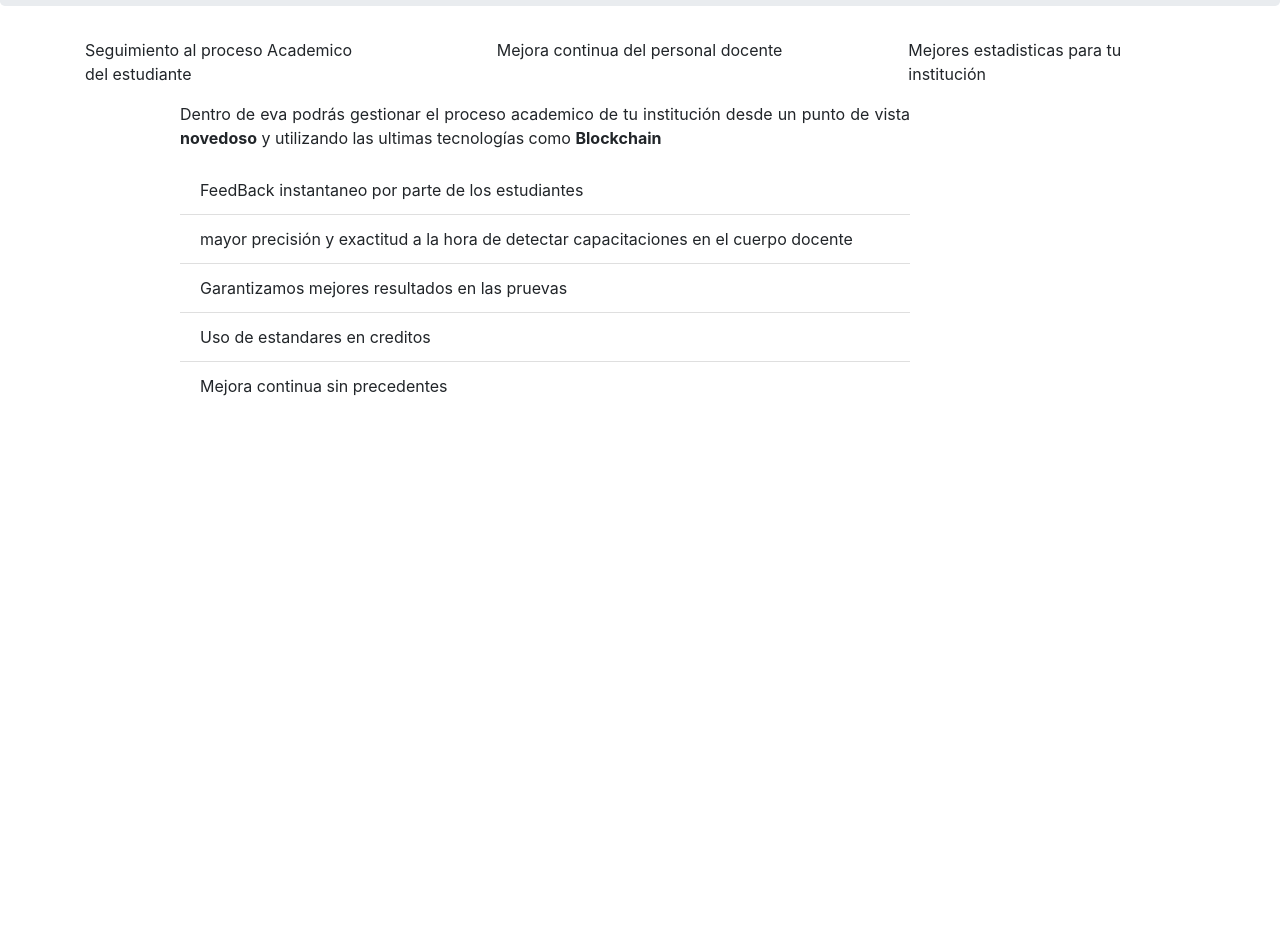
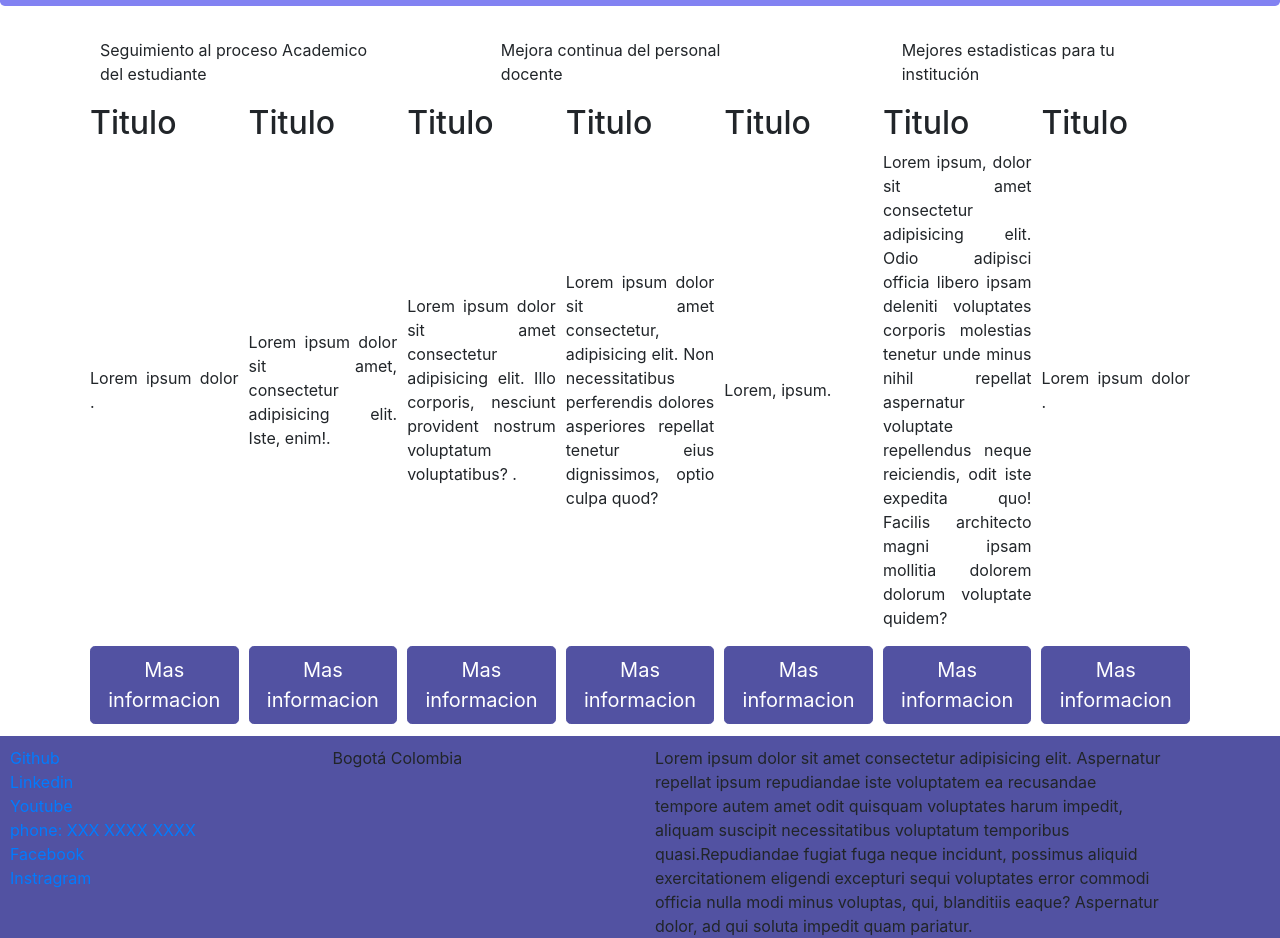
Before and after one commit to BlockchainCDMH/CursoBootstrap, a website: page index.html in a window 1280 px wide. Shown: the part 178-1116 px from the top of the page. Before the commit the page ends 800 px from the top, so only its background shows below. Drawn offline with nearby package versions, Linux system fonts and the light colour scheme.

Commit message:
Agregamos footer, cambiamos estilos de contenedores y colores con un nuevo archivo css

```diff
--- /dev/null
+++ b/css/main.css
@@ -0,0 +1,22 @@
+:root{
+    --PrincipalBlue: #8282F2;
+    --secondaryBlue: #5252A2;
+}
+.jumbotron{
+    background-color: var(--PrincipalBlue);
+}
+footer{
+    margin:10px 0px 0px 0px;
+    padding: 10px 10px 0 10px;
+    background-color:var(--secondaryBlue);
+}
+.btn{
+    background-color: var(--secondaryBlue);
+    border-color: var(--secondaryBlue);
+}
+.contenedor{
+    flex: 1 150px;
+    padding: 2px 5px 2px 5px;
+    min-height: 100%;
+
+}
--- a/index.html
+++ b/index.html
@@ -8,6 +8,7 @@
 
   <!-- Bootstrap CSS -->
   <link rel="stylesheet" href="node_modules/bootstrap/dist/css/bootstrap.min.css">
+  <link rel="stylesheet" href="css/main.css">
 
   <title>Hello, world!</title>
 </head>
@@ -17,7 +18,7 @@
     <h1>Eva tech</h1>
   </div>
   <div class="container">
-    <div class="row">
+    <div class="d-flex flex-wrap">
       <div class="col-sm">
         <p>Seguimiento al proceso Academico del estudiante</p>
       </div>
@@ -28,20 +29,101 @@
         <p>Mejores estadisticas para tu institución</p>
       </div>
     </div>
-    <div class="row">
-      <class class="col-sm-8 offset-1">
-        <p class="text-justify">Dentro de eva podrás gestionar el proceso academico de tu institución desde un punto de vista <b>novedoso</b> y utilizando las ultimas tecnologías como <b>Blockchain</b></p>
-        <div class="list-group list-group-flush">
-          <a class="list-group-item list-group-item-action">FeedBack instantaneo por parte de los estudiantes</a>
-          <a class="list-group-item list-group-item-action">mayor precisión y exactitud a la hora de detectar capacitaciones en el cuerpo docente</a>
-          <a class="list-group-item list-group-item-action">Garantizamos mejores resultados en las pruevas</a>
-          <a class="list-group-item list-group-item-action">Uso de estandares en creditos</a>
-          <a class="list-group-item list-group-item-action">Mejora continua sin precedentes</a>
+    <div class="d-flex flex-wrap">
+      <div class="col-sm-3 contenedor d-flex flex-column justify-content-between">
+        <div>
+          <h2>Titulo</h2>
         </div>
-      </class>
+        <div>
+          <p class="text-justify">Lorem ipsum dolor .</p>
+        </div>
+        <div class="btn btn-primary btn-lg btn1 btn-block"> Mas informacion</div>
+      </div>
+      <div class="col-sm-3 contenedor d-flex flex-column justify-content-between">
+        <div>
+          <h2>Titulo</h2>
+        </div>
+        <div>
+          <p class="text-justify">Lorem ipsum dolor sit amet, consectetur adipisicing elit. Iste, enim!.</p>
+        </div>
+        <div class="btn btn-primary btn-lg btn1 btn-block"> Mas informacion</div>
+      </div>
+      <div class="col-sm-3 contenedor d-flex flex-column justify-content-between">
+        <div>
+          <h2>Titulo</h2>
+        </div>
+        <div>
+          <p class="text-justify">Lorem ipsum dolor sit amet consectetur adipisicing elit. Illo corporis, nesciunt
+            provident nostrum voluptatum voluptatibus? .</p>
+        </div>
+        <div class="btn btn-primary btn-lg btn1 btn-block"> Mas informacion</div>
+      </div>
+      <div class="col-sm-3 contenedor d-flex flex-column justify-content-between">
+        <div>
+          <h2>Titulo</h2>
+        </div>
+        <div>
+          <p class="text-justify">Lorem ipsum dolor sit amet consectetur, adipisicing elit. Non necessitatibus
+            perferendis dolores asperiores repellat tenetur eius dignissimos, optio culpa quod?</p>
+        </div>
+        <div class="btn btn-primary btn-lg btn1 btn-block"> Mas informacion</div>
+      </div>
+      <div class="col-sm-3 contenedor d-flex flex-column justify-content-between">
+        <div>
+          <h2>Titulo</h2>
+        </div>
+        <div>
+          <p class="text-justify">Lorem, ipsum.</p>
+        </div>
+        <div class="btn btn-primary btn-lg btn1 btn-block"> Mas informacion</div>
+      </div>
+      <div class="col-sm-3 contenedor d-flex flex-column justify-content-between">
+        <div>
+          <h2>Titulo</h2>
+        </div>
+        <div>
+          <p class="text-justify">Lorem ipsum, dolor sit amet consectetur adipisicing elit. Odio adipisci officia libero
+            ipsam deleniti voluptates corporis molestias tenetur unde minus nihil repellat aspernatur voluptate
+            repellendus neque reiciendis, odit iste expedita quo! Facilis architecto magni ipsam mollitia dolorem
+            dolorum voluptate quidem?</p>
+        </div>
+        <div class="btn btn-primary btn-lg btn1 btn-block"> Mas informacion</div>
+      </div>
+      <div class="col-sm-3 contenedor d-flex flex-column justify-content-between">
+        <div>
+          <h2>Titulo</h2>
+        </div>
+        <div>
+          <p class="text-justify">Lorem ipsum dolor .</p>
+        </div>
+        <div class="btn btn-primary btn-lg btn1 btn-block"> Mas informacion</div>
+      </div>
+
     </div>
   </div>
 
+  <footer class="d-flex ">
+    <div class="row">
+      <div class="col-sm-3 d-flex flex-column">
+        <a href="">Github</a>
+        <a href="">Linkedin</a>
+        <a href="">Youtube</a>
+        <a href="">phone: XXX XXXX XXXX</a>
+        <a href="">Facebook</a>
+        <a href="">Instragram</a>
+      </div>
+      <div class="col-sm-3">
+        Bogotá Colombia
+      </div>
+      <div class="col-sm-5">
+        Lorem ipsum dolor sit amet consectetur adipisicing elit. Aspernatur repellat ipsum repudiandae iste voluptatem
+        ea recusandae tempore autem amet odit quisquam voluptates harum impedit, aliquam suscipit necessitatibus
+        voluptatum temporibus quasi.Repudiandae fugiat fuga neque incidunt, possimus aliquid exercitationem eligendi
+        excepturi sequi voluptates error commodi officia nulla modi minus voluptas, qui, blanditiis eaque? Aspernatur
+        dolor, ad qui soluta impedit quam pariatur.
+      </div>
+    </div>
+  </footer>
   <!-- Optional JavaScript -->
   <!-- jQuery first, then Popper.js, then Bootstrap JS -->
   <script src="node_modules/jquery/dist/jquery.min.js"></script>
```
